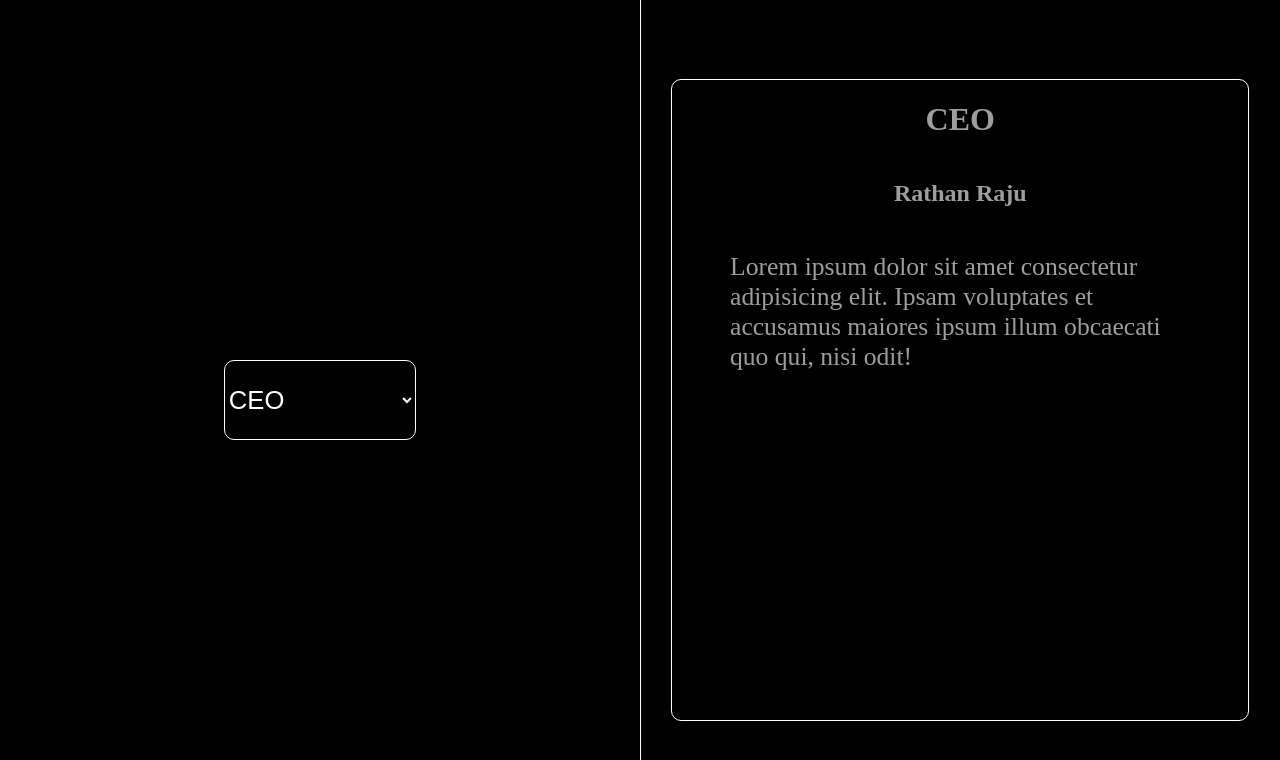
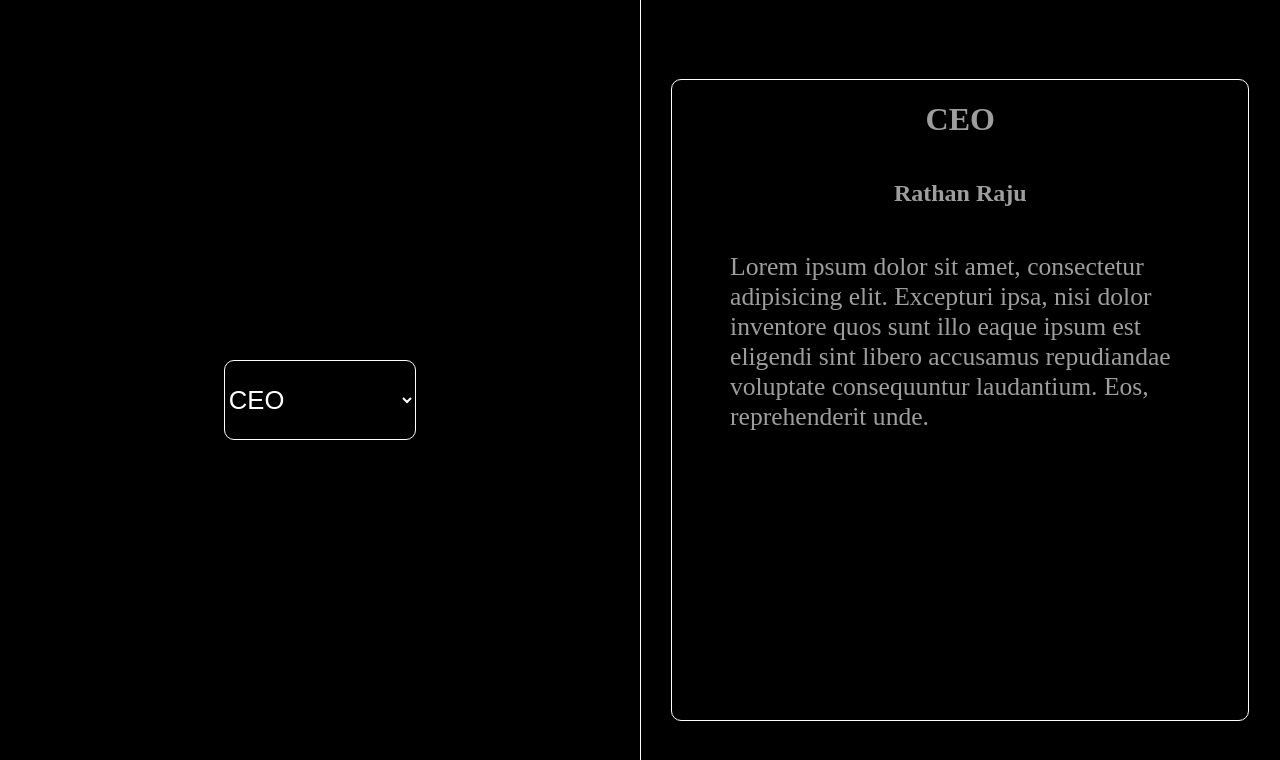
Before and after one commit to rathanraju45/react_lectures, a React (Create React App) app: page / in a window 1280 px wide. Shown: the top 760 px of the page. Built offline with nearby package versions, Linux system fonts and the light colour scheme.

Commit message:
change designation text length

```diff
--- a/src/components/Designations/Designations.jsx
+++ b/src/components/Designations/Designations.jsx
@@ -52,7 +52,7 @@ export default function Designations() {
                 <div id="designation_content">
                     <h1>{selected.title}</h1>
                     <h2>{selected.person}</h2>
-                    <p>Lorem ipsum dolor sit amet consectetur adipisicing elit. Ipsam voluptates et accusamus maiores ipsum illum obcaecati quo qui, nisi odit!</p>
+                    <p>Lorem ipsum dolor sit amet, consectetur adipisicing elit. Excepturi ipsa, nisi dolor inventore quos sunt illo eaque ipsum est eligendi sint libero accusamus repudiandae voluptate consequuntur laudantium. Eos, reprehenderit unde.</p>
                 </div>
 
             </div>
```
